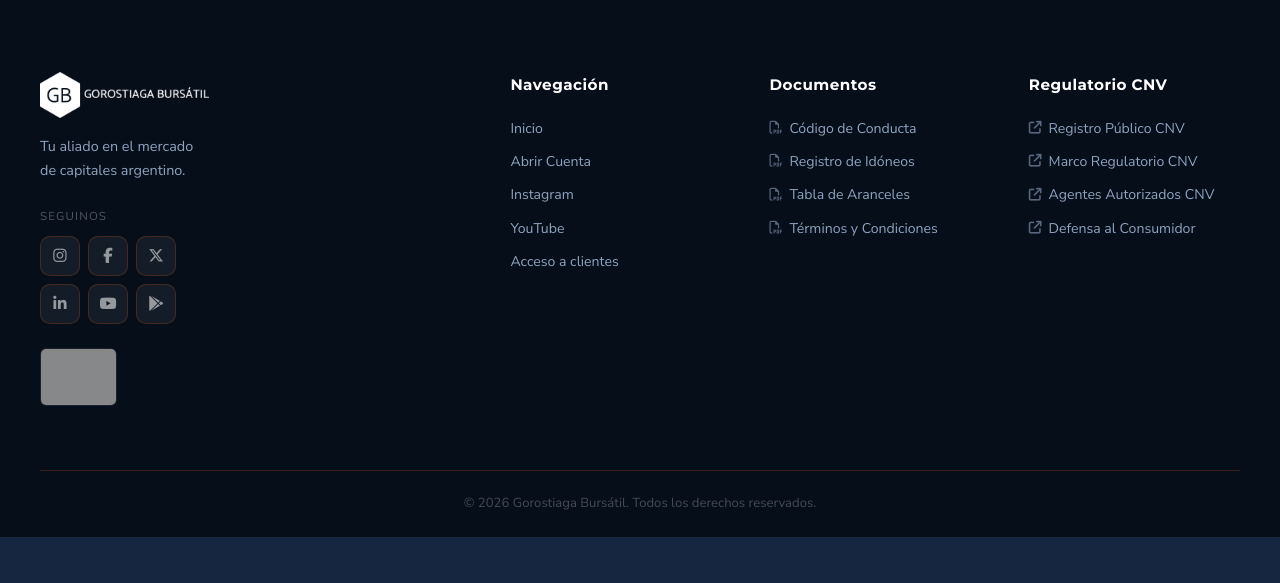
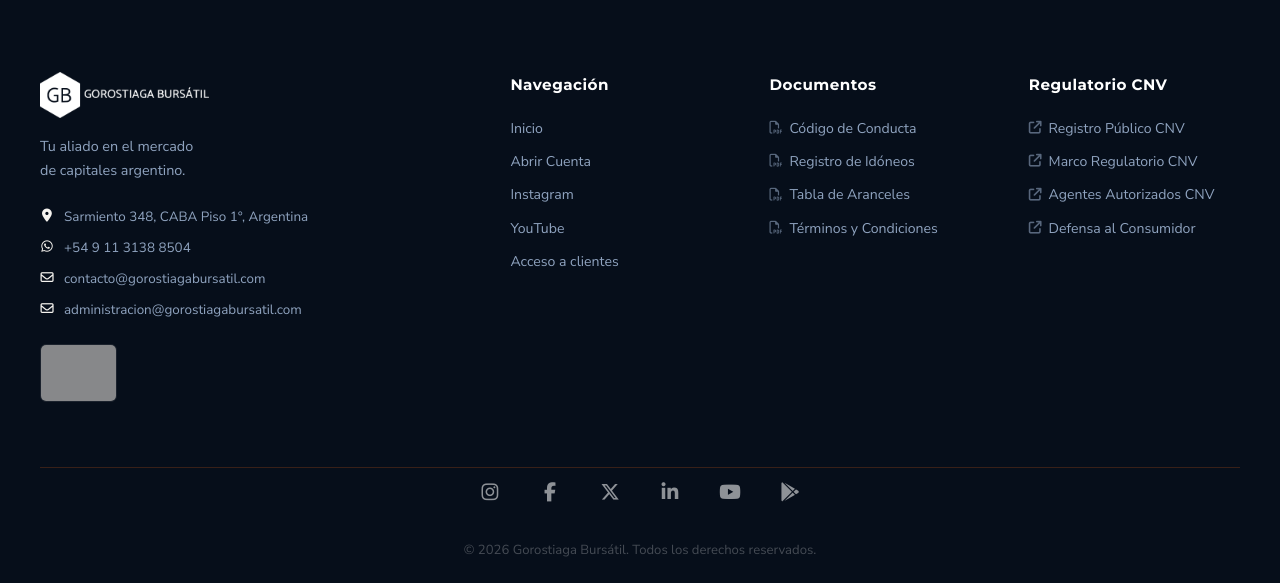
Before and after one commit to gabtaboada/gorostiagabursatil, a PHP site: page / in a window 1280 px wide. Shown: the part 3343-3926 px from the top of the page. Before the commit the page ends 3880 px from the top, so only its background shows below. Run offline with PHP 8.4, Linux system fonts and the light colour scheme; some libraries are stand-ins or nearby versions; grey boxes are pictures that could not be loaded.

Commit message:
footer mejorado con icones redes sociales

```diff
--- a/assets/css/estilo.css
+++ b/assets/css/estilo.css
@@ -650,7 +650,37 @@
   line-height: 1.7;
   margin-bottom: 24px;
 }
-
+/* ─── FOOTER CONTACT ─── */
+.footer-contact {
+  list-style: none;
+  display: flex;
+  flex-direction: column;
+  gap: 11px;
+  margin-bottom: 24px;
+}
+.footer-contact li {
+  display: flex;
+  align-items: flex-start;
+  gap: 10px;
+  font-size: 0.84rem;
+  color: var(--text-muted);
+  line-height: 1.5;
+}
+.footer-contact li i {
+  color: var(--off-white);
+  font-size: 0.82rem;
+  margin-top: 2px;
+  flex-shrink: 0;
+  width: 14px;
+  text-align: center;
+}
+.footer-contact li a {
+  color: var(--text-muted);
+  transition: var(--transition);
+}
+.footer-contact li a:hover {
+  color: var(--gold);
+}
 .social-links-old-ref {
   /* reemplazado por .social-link-item */
 }
@@ -692,7 +722,12 @@
   font-size: 0.82rem;
   color: rgba(255, 255, 255, 0.25);
 }
-
+.iconos-flex{
+  display: flex;
+  justify-content: center;
+  align-items: center;
+  margin: 5px;
+}
 /* ─── ANIMATIONS ─── */
 @keyframes fadeUp {
   from {
@@ -1087,23 +1122,24 @@
   width: 40px;
   height: 40px;
   border-radius: 10px;
-  background: rgba(255, 255, 255, 0.06);
-  border: 1px solid var(--border);
+  /* background: rgba(255, 255, 255, 0.06);
+  border: 1px solid var(--border); */
   display: flex;
   align-items: center;
   justify-content: center;
-  font-size: 0.95rem;
+  font-size: 1.2rem;
   color: rgba(255, 255, 255, 0.55);
   transition: var(--transition);
   flex-shrink: 0;
+  margin: 0 10px;
 }
 
 .social-icon-btn:hover {
-  background: var(--gold);
-  color: var(--navy);
-  border-color: var(--gold);
+  /* background: var(--gold); */
+  color: var(--off-white);
+  /* border-color: var(--gold); */
   transform: translateY(-2px);
-  box-shadow: 0 4px 12px rgba(255, 107, 15, 0.3);
+  box-shadow: 0 4px 12px rgba(109, 94, 48, 0.516);
 }
 
 /* ─── BADGE AFIP ─── */
--- a/index.html
+++ b/index.html
@@ -221,33 +221,25 @@
         <p class="footer-tagline">Tu aliado en el mercado<br />de capitales argentino.</p>
 
         <!-- Redes sociales – solo íconos en fila -->
-        <p class="footer-social-label">Seguinos</p>
-        <div class="social-links">
-          <a href="https://www.instagram.com/gorostiagabursatil/" target="_blank" aria-label="Instagram"
-            class="social-icon-btn">
-            <i class="fa-brands fa-instagram"></i>
-          </a>
-          <a href="https://www.facebook.com/people/Gorostiaga-Burs%C3%A1til/100089791860812/" target="_blank"
-            aria-label="Facebook" class="social-icon-btn">
-            <i class="fa-brands fa-facebook-f"></i>
-          </a>
-          <a href="https://x.com/Gorostiaga_" target="_blank" aria-label="X / Twitter" class="social-icon-btn">
-            <i class="fa-brands fa-x-twitter"></i>
-          </a>
-          <a href="https://www.linkedin.com/in/gorostiaga-burs%C3%A1til/" target="_blank" aria-label="LinkedIn"
-            class="social-icon-btn">
-            <i class="fa-brands fa-linkedin-in"></i>
-          </a>
-          <a href="https://www.youtube.com/playlist?list=PLk6WZTxCpjQsVbgDrU7frAhqjimy4CuuD" target="_blank"
-            aria-label="YouTube" class="social-icon-btn">
-            <i class="fa-brands fa-youtube"></i>
-          </a>
-          <a href="https://play.google.com/store/apps/details?id=io.igam.inviu.investor" target="_blank"
-            aria-label="App Android" class="social-icon-btn">
-            <i class="fa-brands fa-google-play"></i>
-          </a>
-        </div>
+        <!-- <p class="footer-social-label">Seguinos</p> -->
 
+        <ul class="footer-contact">
+          <li>
+            <i class="fa-solid fa-location-dot"></i>
+            <span>Sarmiento 348, CABA Piso 1°, Argentina</span>
+          </li>
+          <li>
+            <i class="fa-brands fa-whatsapp"></i>
+            <a href="https://wa.me/5491131388504" target="_blank">+54 9 11 3138 8504</a>
+          </li>
+          <li>
+            <i class="fa-regular fa-envelope"></i>
+            <a href="mailto:contacto@gorostiagabursatil.com">contacto@gorostiagabursatil.com</a>
+          </li>
+          <li>
+            <i class="fa-regular fa-envelope"></i>
+            <a href="mailto:administracion@gorostiagabursatil.com">administracion@gorostiagabursatil.com</a>
+        </ul>
         <!-- Sello AFIP -->
         <div class="afip-badge">
           <a href="http://qr.afip.gob.ar/?qr=r1aki1glZXGUZl7dq-jyvQ,," target="_F960AFIPInfo"
@@ -329,6 +321,32 @@
       </div>
 
     </div>
+ <!-- Fila de redes sociales centrada -->
+        <div class="footer-social-row iconos-flex">
+            <a href="https://www.instagram.com/gorostiagabursatil/" target="_blank" aria-label="Instagram"
+                class="social-icon-btn">
+                <i class="fa-brands fa-instagram"></i>
+            </a>
+            <a href="https://www.facebook.com/people/Gorostiaga-Burs%C3%A1til/100089791860812/" target="_blank"
+                aria-label="Facebook" class="social-icon-btn">
+                <i class="fa-brands fa-facebook-f"></i>
+            </a>
+            <a href="https://x.com/Gorostiaga_" target="_blank" aria-label="X / Twitter" class="social-icon-btn">
+                <i class="fa-brands fa-x-twitter"></i>
+            </a>
+            <a href="https://www.linkedin.com/in/gorostiaga-burs%C3%A1til/" target="_blank" aria-label="LinkedIn"
+                class="social-icon-btn">
+                <i class="fa-brands fa-linkedin-in"></i>
+            </a>
+            <a href="https://www.youtube.com/playlist?list=PLk6WZTxCpjQsVbgDrU7frAhqjimy4CuuD" target="_blank"
+                aria-label="YouTube" class="social-icon-btn">
+                <i class="fa-brands fa-youtube"></i>
+            </a>
+            <a href="https://play.google.com/store/apps/details?id=io.igam.inviu.investor" target="_blank"
+                aria-label="App Android" class="social-icon-btn">
+                <i class="fa-brands fa-google-play"></i>
+            </a>
+        </div>
     <div class="footer-bottom">
       <p>&copy; <span id="year"></span> Gorostiaga Bursátil. Todos los derechos reservados.</p>
     </div>
```
